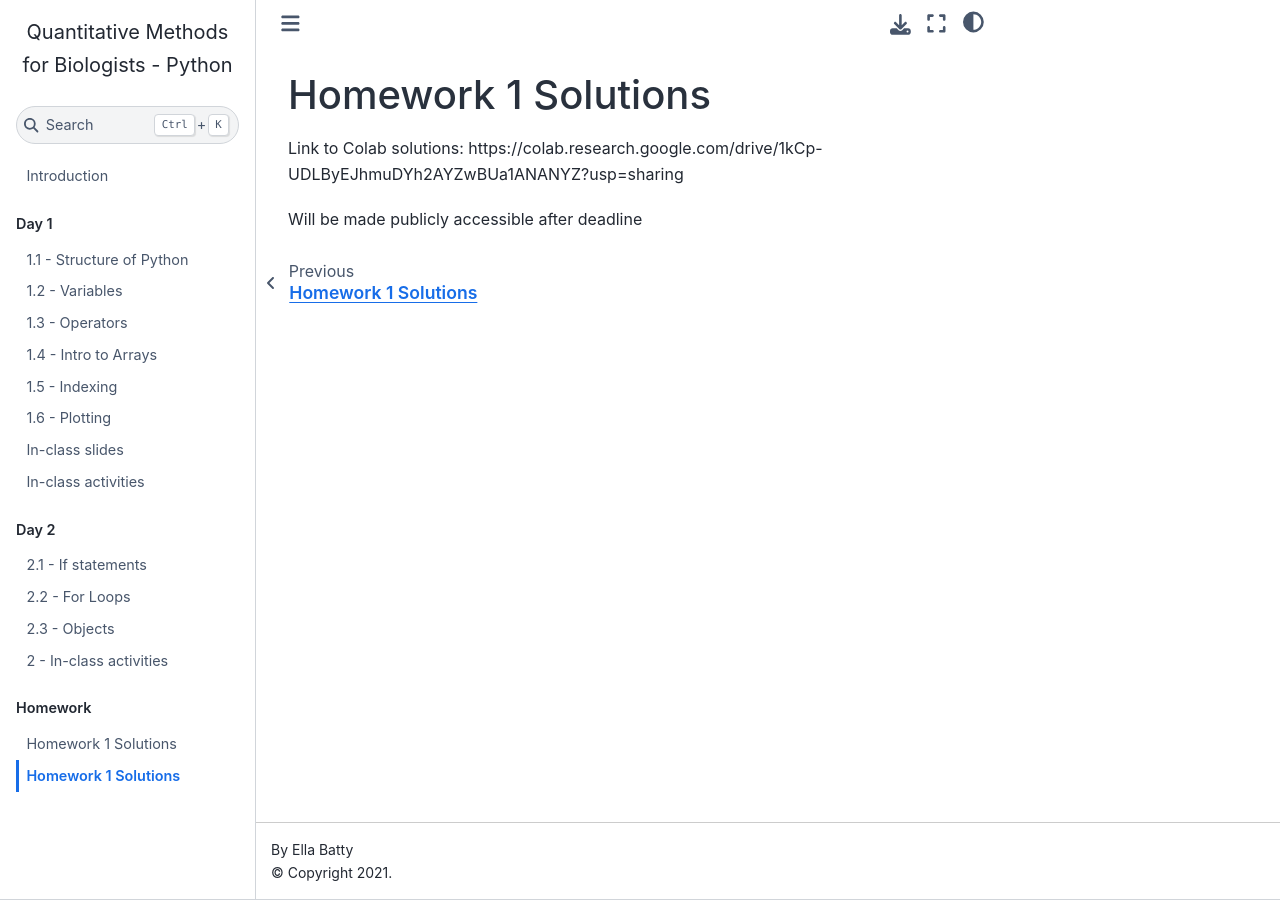
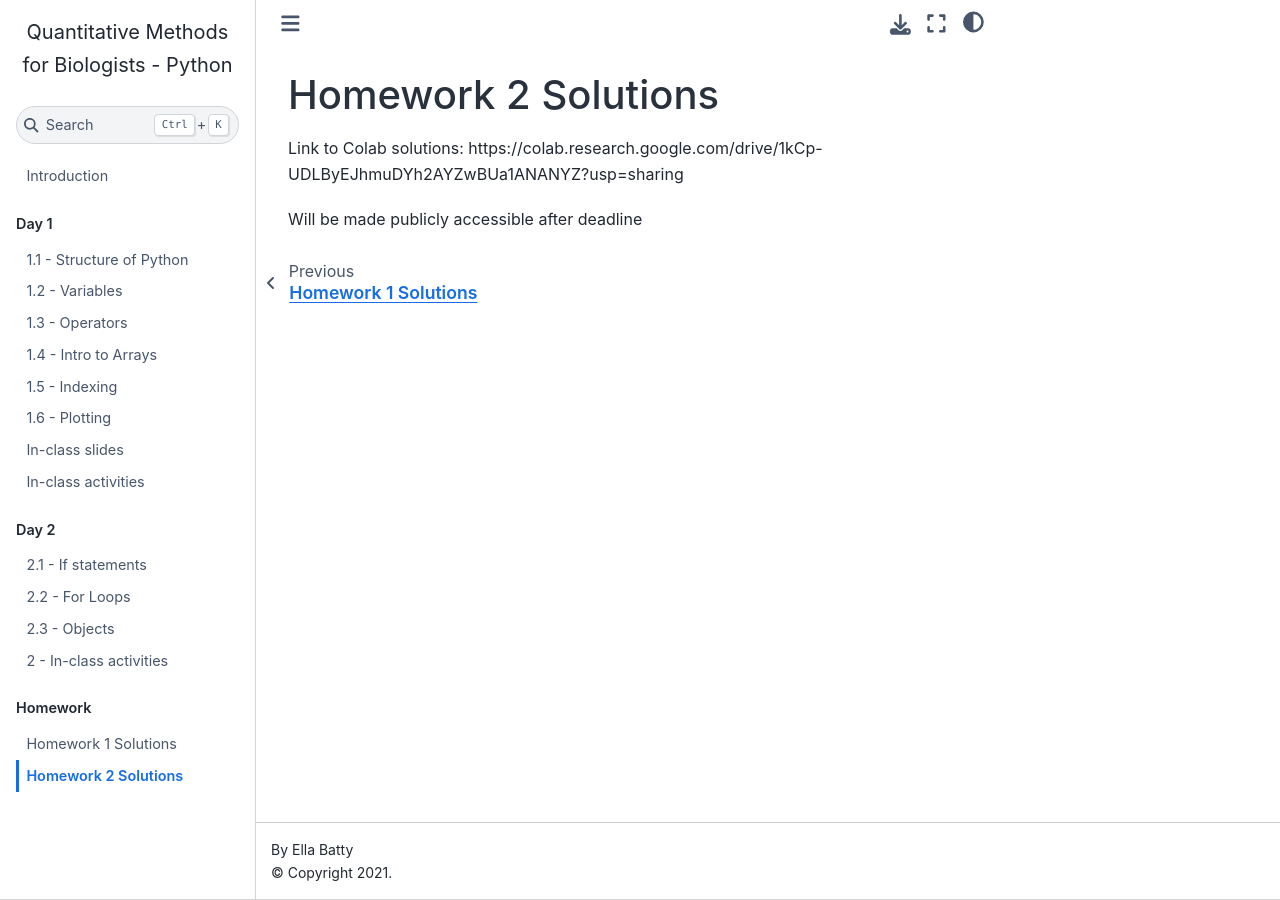
Before and after one commit to QMBC-Python/QMBC-Python.github.io, a Jupyter Book: the page built from homeworks/HW_Day2_Solutions.md, in a window 1280 px wide. Built offline with Jupyter Book 1.0.4 settings and Sphinx 7.4.7 and the Sphinx Book theme 1.1.4, drawn with Linux system fonts in a browser that asks for light colours; pages that are not in the unit, such as notebooks, are missing from menus.

Commit message:
Update HW_Day2_Solutions.md

```diff
--- a/homeworks/HW_Day2_Solutions.md
+++ b/homeworks/HW_Day2_Solutions.md
@@ -1,4 +1,4 @@
-# Homework 1 Solutions
+# Homework 2 Solutions
 
 Link to Colab solutions: https://colab.research.google.com/drive/1kCp-UDLByEJhmuDYh2AYZwBUa1ANANYZ?usp=sharing
 
```
